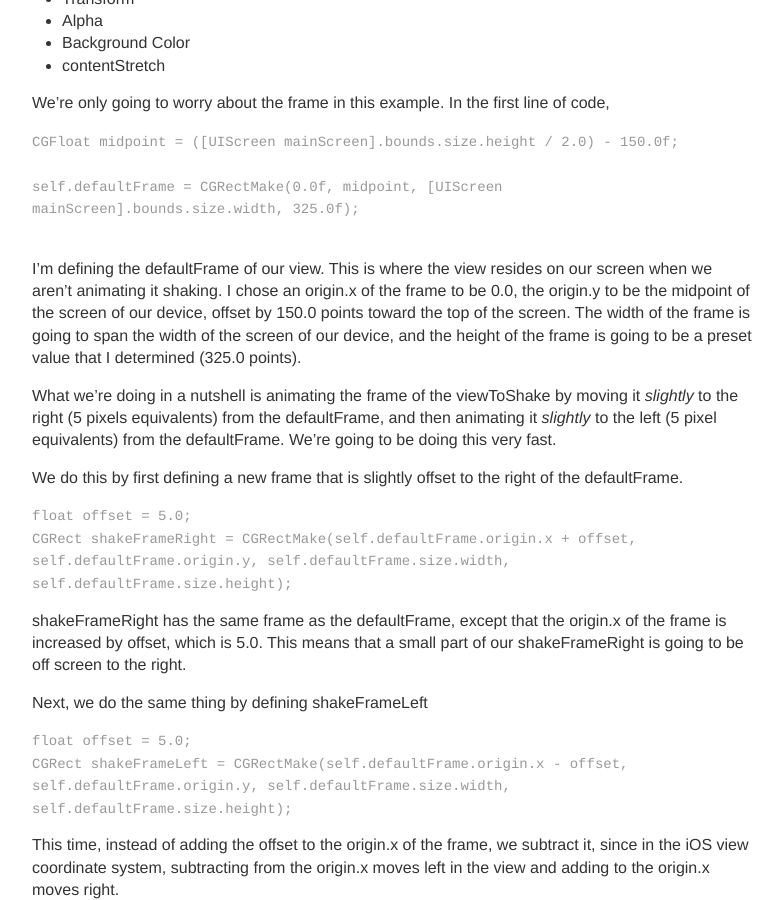
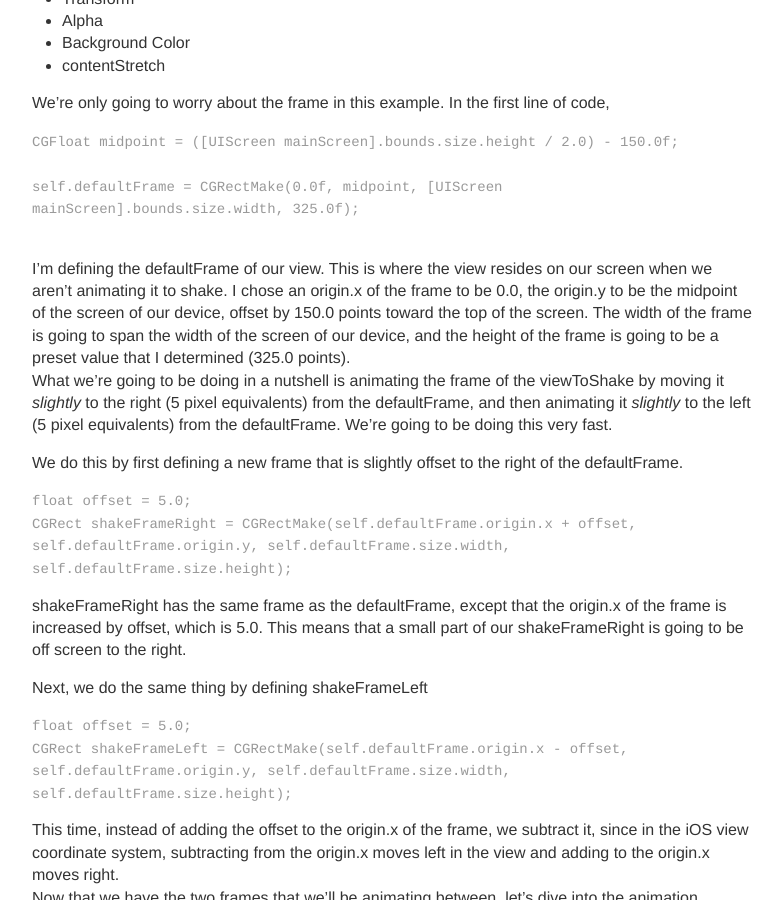
Before and after one commit to trentyou/trentyou.github.io, a Jekyll site: the page built from _posts/2014-12-7-Shaking a UIView.md, in a window 1280 px wide and 900 px high, scrolled down 3396 px. Shown: the whole window, without its empty margins (248-1031 px from the left). Built offline with Jekyll 4.4.1, drawn with Linux system fonts in a browser that asks for light colours.

Commit message:
Updated 2014-12-7-Shaking a UIView.md

```diff
--- a/_posts/2014-12-7-Shaking a UIView.md
+++ b/_posts/2014-12-7-Shaking a UIView.md
@@ -126,10 +126,9 @@ CGFloat midpoint = ([UIScreen mainScreen].bounds.size.height / 2.0) - 150.0f; <b
        <br>
 </code>
 </div>
-
-I'm defining the defaultFrame of our view. This is where the view resides on our screen when we aren't animating it shaking. I chose an origin.x of the frame to be 0.0, the origin.y to be the midpoint of the screen of our device, offset by 150.0 points toward the top of the screen. The width of the frame is going to span the width of the screen of our device, and the height of the frame is going to be a preset value that I determined (325.0 points).
-
-What we're doing in a nutshell is animating the frame of the viewToShake by moving it _slightly_ to the right (5 pixels equivalents) from the defaultFrame, and then animating it _slightly_ to the left (5 pixel equivalents) from the defaultFrame. We're going to be doing this very fast.
+I'm defining the defaultFrame of our view. This is where the view resides on our screen when we aren't animating it to shake. I chose an origin.x of the frame to be 0.0, the origin.y to be the midpoint of the screen of our device, offset by 150.0 points toward the top of the screen. The width of the frame is going to span the width of the screen of our device, and the height of the frame is going to be a preset value that I determined (325.0 points).
+<br>
+What we're going to be doing in a nutshell is animating the frame of the viewToShake by moving it _slightly_ to the right (5 pixel equivalents) from the defaultFrame, and then animating it _slightly_ to the left (5 pixel equivalents) from the defaultFrame. We're going to be doing this very fast.
 
 We do this by first defining a new frame that is slightly offset to the right of the defaultFrame.
 
```
